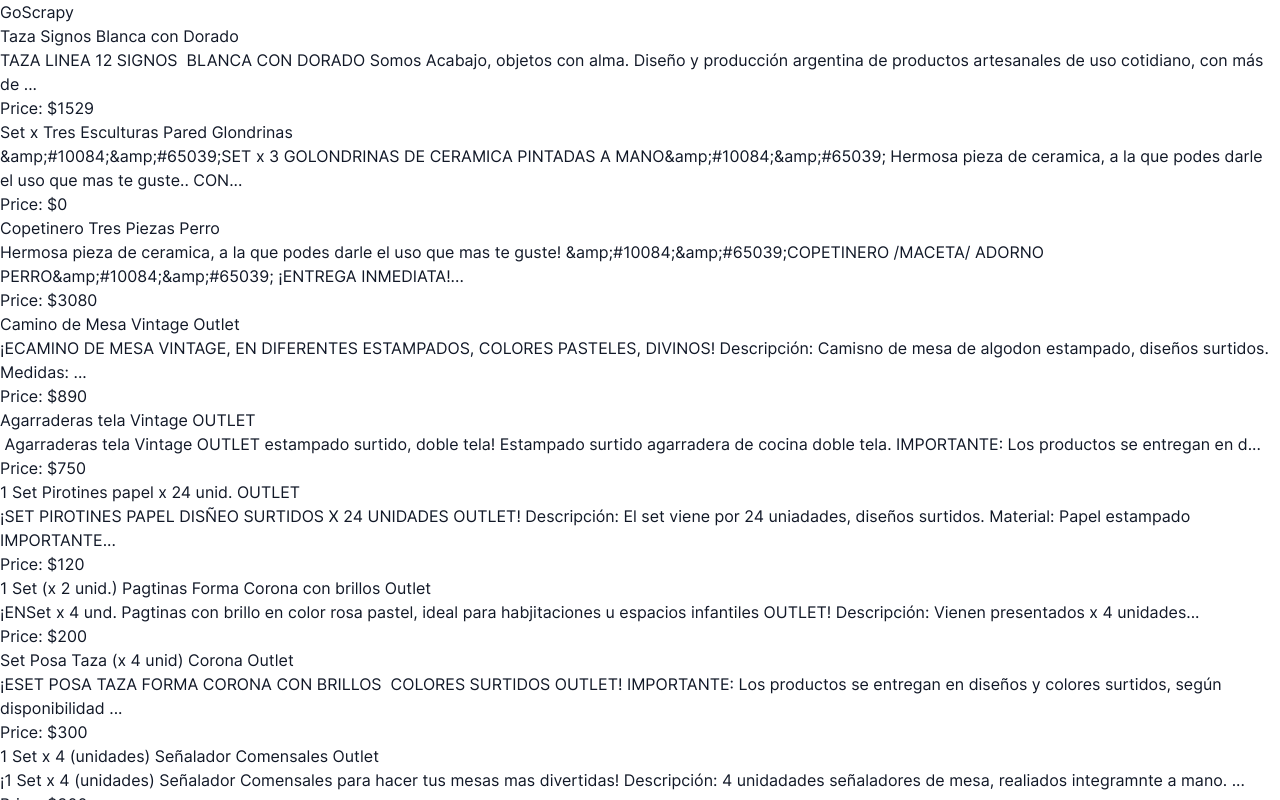
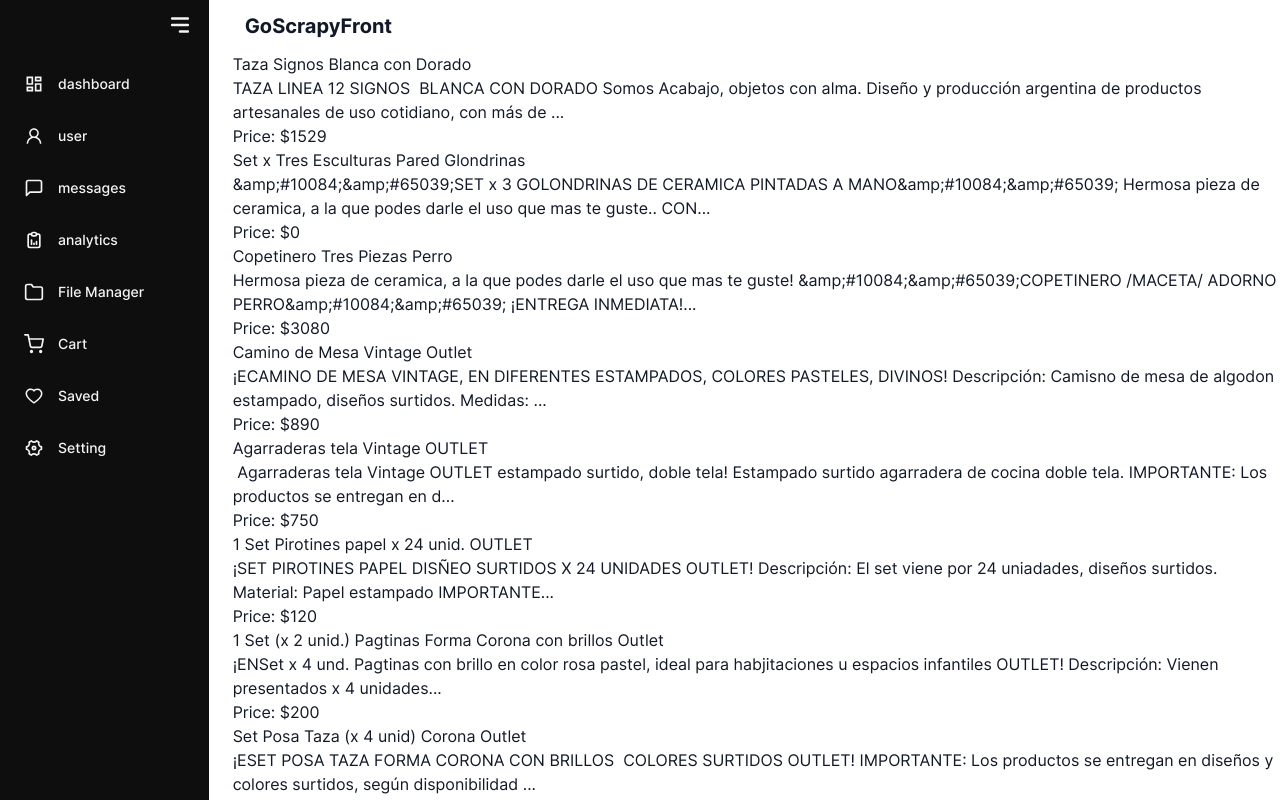
Before and after one commit to jackgris/goscrapy-front, a React (Vite) app: page / in a window 1280 px wide. Shown: the top 800 px of the page. Built offline with nearby package versions, Linux system fonts and the light colour scheme.

Commit message:
add: sidebar and show data

```diff
--- a/package.json
+++ b/package.json
@@ -26,7 +26,9 @@
 		"@tanstack/react-query": "4.24.9",
 		"react": "18.2.0",
 		"react-dom": "18.2.0",
-		"react-router-dom": "6.8.1"
+		"react-icons": "^4.7.1",
+		"react-router-dom": "6.8.2",
+		"stylelint-config-prettier": "^9.0.5"
 	},
 	"devDependencies": {
 		"@nabla/vite-plugin-eslint": "1.5.0",
@@ -73,7 +75,6 @@
 		"prettier-plugin-tailwindcss": "0.2.3",
 		"start-server-and-test": "1.15.4",
 		"stylelint": "15.2.0",
-		"stylelint-config-prettier": "9.0.5",
 		"stylelint-config-standard": "30.0.1",
 		"tailwindcss": "3.2.7",
 		"typescript": "4.9.5",
--- a/src/App.tsx
+++ b/src/App.tsx
@@ -1,25 +1,11 @@
 import type { ReactElement } from 'react'
-import ProductList from 'components/ProductsList'
-import type { Product } from 'components/ProductComponent'
-import data from '../data/products.json'
-
-const properties: Product[] = data.map(p => {
-	const product = {
-		name: p.Name,
-		price: p.Price,
-		description: p.Description
-	}
-
-	return product
-})
+import Sidebar from 'components/SideBar'
+import { Routes, Route } from 'react-router-dom'
 
 export default function App(): ReactElement {
 	return (
-		<>
-			<div>GoScrapy</div>
-			<div>
-				<ProductList products={properties} />
-			</div>
-		</>
+		<Routes>
+			<Route path='/' element={<Sidebar />} />
+		</Routes>
 	)
 }
--- /dev/null
+++ b/src/components/SideBar.tsx
@@ -0,0 +1,85 @@
+import React, { useState } from 'react'
+import { HiMenuAlt3 } from 'react-icons/hi'
+import { MdOutlineDashboard } from 'react-icons/md'
+import { RiSettings4Line } from 'react-icons/ri'
+import { TbReportAnalytics } from 'react-icons/tb'
+import { AiOutlineUser, AiOutlineHeart } from 'react-icons/ai'
+import { FiMessageSquare, FiFolder, FiShoppingCart } from 'react-icons/fi'
+import { Link } from 'react-router-dom'
+import ProductList from 'components/ProductsList'
+import type { Product } from 'components/ProductComponent'
+import data from '../../data/products.json'
+
+const properties: Product[] = data.map(p => {
+	const product = {
+		name: p.Name,
+		price: p.Price,
+		description: p.Description
+	}
+
+	return product
+})
+
+const Sidebar = (): JSX.Element => {
+	const menus = [
+		{ name: 'dashboard', link: '/', icon: MdOutlineDashboard },
+		{ name: 'user', link: '/', icon: AiOutlineUser },
+		{ name: 'messages', link: '/', icon: FiMessageSquare },
+		{ name: 'analytics', link: '/', icon: TbReportAnalytics, margin: true },
+		{ name: 'File Manager', link: '/', icon: FiFolder },
+		{ name: 'Cart', link: '/', icon: FiShoppingCart },
+		{ name: 'Saved', link: '/', icon: AiOutlineHeart, margin: true },
+		{ name: 'Setting', link: '/', icon: RiSettings4Line }
+	]
+	const [open, setOpen] = useState(true)
+
+	const MARGIN =
+		"menu.margin && 'mt-5' group flex items-center gap-3.5  rounded-md p-2 text-sm font-medium hover:bg-gray-80"
+	const TRANSITION_TIME = 3
+	const TRANSITION =
+		"open ? 'whitespace-pre duration-500'  : 'translate-x-28 overflow-hidden opacity-0'"
+	const HIDE =
+		'open && hidden absolute left-48 w-0 overflow-hidden whitespace-pre rounded-md bg-white px-0 py-0 font-semibold text-gray-900 drop-shadow-lg group-hover:left-14 group-hover:w-fit group-hover:px-2 group-hover:py-1 group-hover:duration-300'
+
+	const onOpenCloseButton = (): void => setOpen(!open)
+
+	return (
+		<section className='flex gap-6'>
+			<div
+				className={`min-h-screen bg-[#0e0e0e] ${
+					open ? 'w-72' : 'w-16'
+				} px-4 text-gray-100 duration-500`}
+			>
+				<div className='flex justify-end py-3'>
+					<HiMenuAlt3
+						size={26}
+						className='cursor-pointer'
+						onClick={onOpenCloseButton}
+					/>
+				</div>
+				<div className='relative mt-4 flex flex-col gap-4'>
+					{menus.map((menu, index) => (
+						<Link to={menu.link} key={menu.name} className={`${MARGIN}`}>
+							<div>{React.createElement(menu.icon, { size: '20' })}</div>
+							<h2
+								style={{ transitionDelay: `${index + TRANSITION_TIME}00ms` }}
+								className={`${TRANSITION}`}
+							>
+								{menu.name}
+							</h2>
+							<h2 className={`${HIDE}`}>{menu.name}</h2>
+						</Link>
+					))}
+				</div>
+			</div>
+			<div>
+				<div className='m-3 text-xl font-semibold text-gray-900'>
+					GoScrapyFront
+				</div>
+				<ProductList products={properties} />
+			</div>
+		</section>
+	)
+}
+
+export default Sidebar
--- a/src/main.tsx
+++ b/src/main.tsx
@@ -4,6 +4,7 @@
 import { QueryClient, QueryClientProvider } from '@tanstack/react-query'
 import { registerSW } from 'virtual:pwa-register'
 import './index.css'
+import { BrowserRouter as Router } from 'react-router-dom'
 
 registerSW()
 
@@ -23,7 +24,9 @@
 	root.render(
 		<StrictMode>
 			<QueryClientProvider client={queryClient}>
-				<App />
+				<Router>
+					<App />
+				</Router>
 			</QueryClientProvider>
 		</StrictMode>
 	)
```
Also changed, not shown: 2 other files (tests, documents, lock files or other folders).
